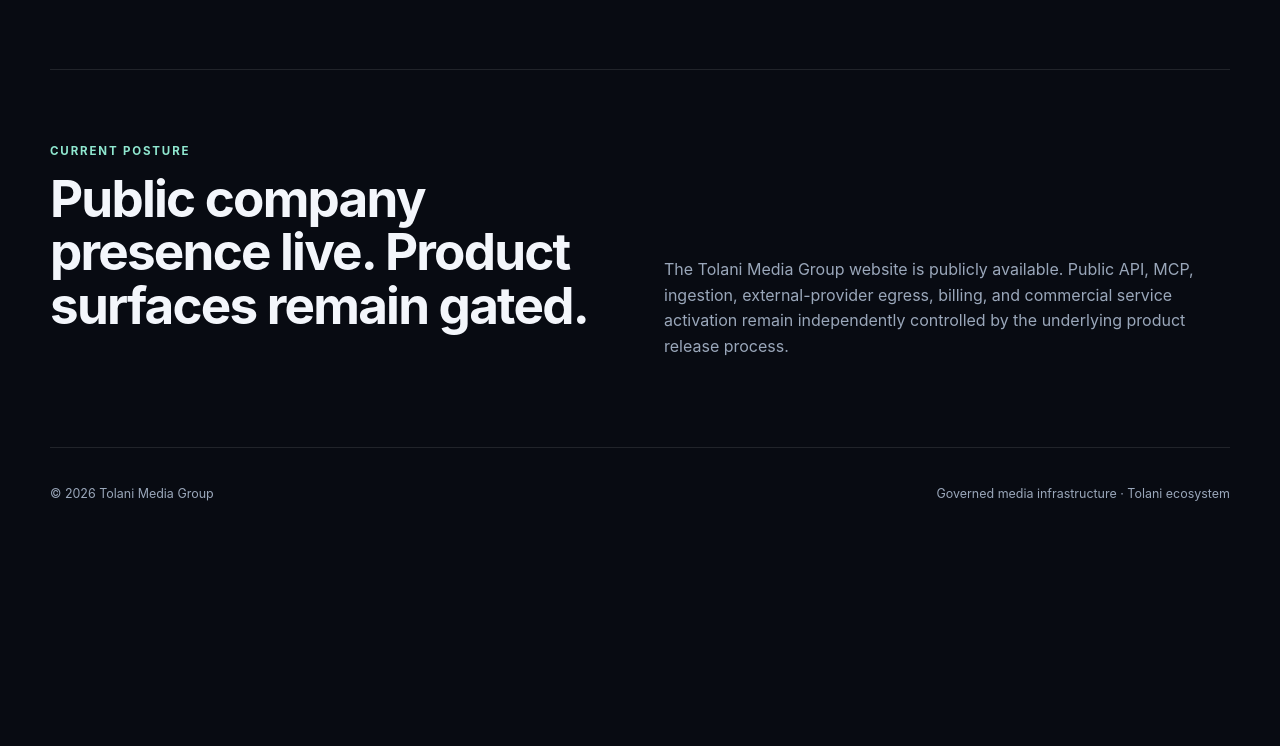
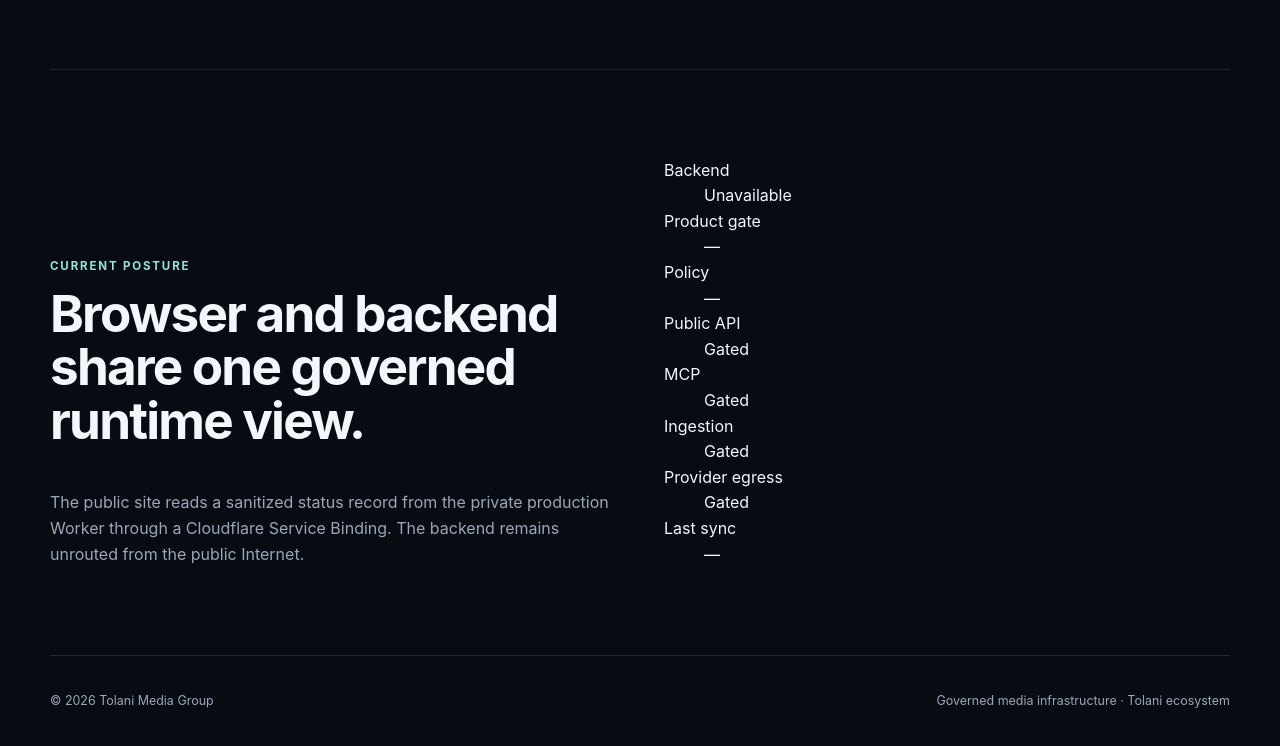
Before and after one commit to Tolani-Corp/TMG-video-services, a website: page site/index.html in a window 1280 px wide. Shown: the part 1954-2700 px from the top of the page. Before the commit the page ends 2506 px from the top, so only its background shows below. Drawn offline with Linux system fonts and the light colour scheme; no server answers.

Commit message:
feat(site): surface synchronized runtime posture in browser

```diff
--- a/site/index.html
+++ b/site/index.html
@@ -9,6 +9,7 @@
   <link rel="canonical" href="https://tolanimediagroup.com/" />
   <title>Tolani Media Group | Governed Media Intelligence</title>
   <link rel="stylesheet" href="/styles.css" />
+  <script src="/app.js" defer></script>
 </head>
 <body>
   <a class="skip-link" href="#main">Skip to content</a>
@@ -21,7 +22,7 @@
         <small>Media intelligence infrastructure</small>
       </span>
     </a>
-    <span class="status"><span aria-hidden="true"></span> Controlled pilot infrastructure</span>
+    <span class="status" data-sync-state="checking"><span aria-hidden="true"></span><strong data-sync-label>Synchronizing control plane</strong></span>
   </header>
 
   <main id="main">
@@ -74,9 +75,19 @@
     <section class="status-panel section-shell" aria-labelledby="status-title">
       <div>
         <p class="section-kicker">Current posture</p>
-        <h2 id="status-title">Public company presence live. Product surfaces remain gated.</h2>
+        <h2 id="status-title">Browser and backend share one governed runtime view.</h2>
+        <p class="status-copy">The public site reads a sanitized status record from the private production Worker through a Cloudflare Service Binding. The backend remains unrouted from the public Internet.</p>
       </div>
-      <p>The Tolani Media Group website is publicly available. Public API, MCP, ingestion, external-provider egress, billing, and commercial service activation remain independently controlled by the underlying product release process.</p>
+      <dl class="runtime-grid" aria-label="Live TMG runtime status">
+        <div><dt>Backend</dt><dd data-backend-status>Synchronizing…</dd></div>
+        <div><dt>Product gate</dt><dd data-gate>—</dd></div>
+        <div><dt>Policy</dt><dd data-policy>—</dd></div>
+        <div><dt>Public API</dt><dd data-api>Gated</dd></div>
+        <div><dt>MCP</dt><dd data-mcp>Gated</dd></div>
+        <div><dt>Ingestion</dt><dd data-ingestion>Gated</dd></div>
+        <div><dt>Provider egress</dt><dd data-egress>Gated</dd></div>
+        <div><dt>Last sync</dt><dd data-synced-at>—</dd></div>
+      </dl>
     </section>
   </main>
 
```
